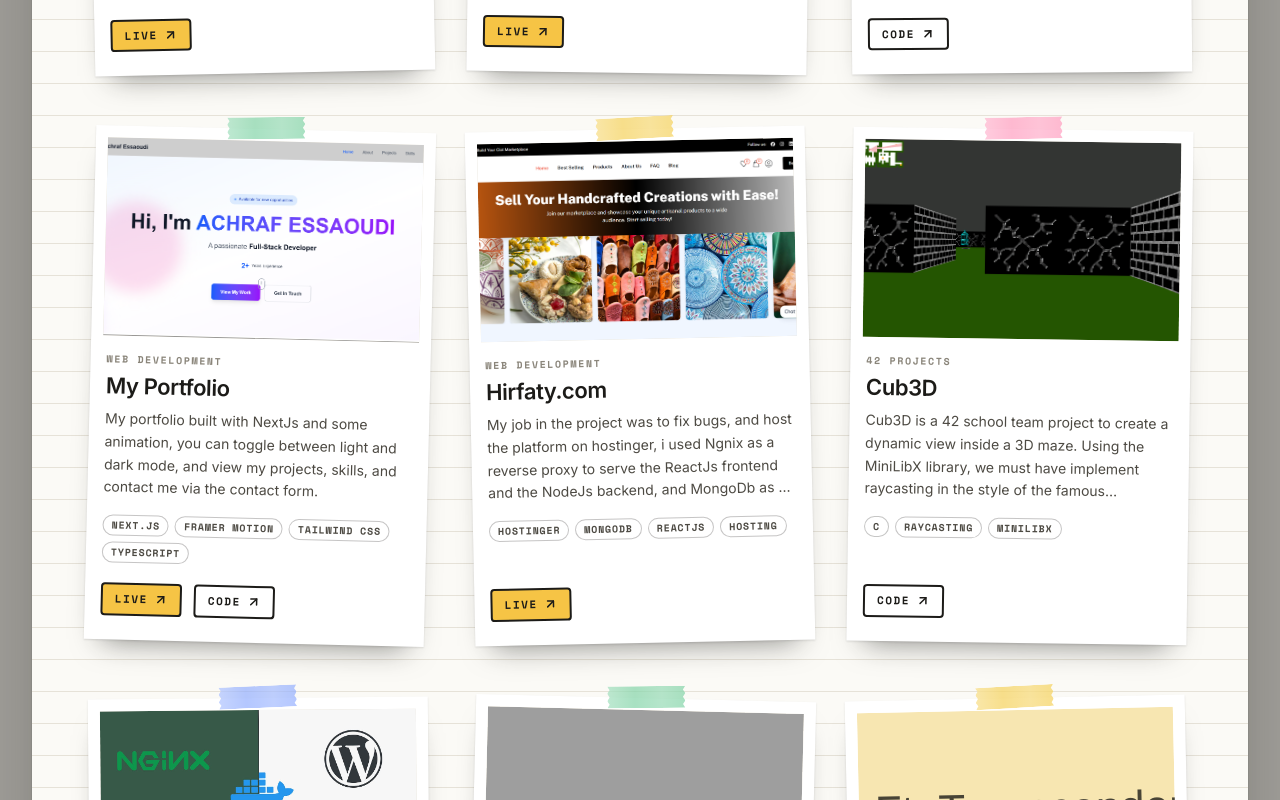
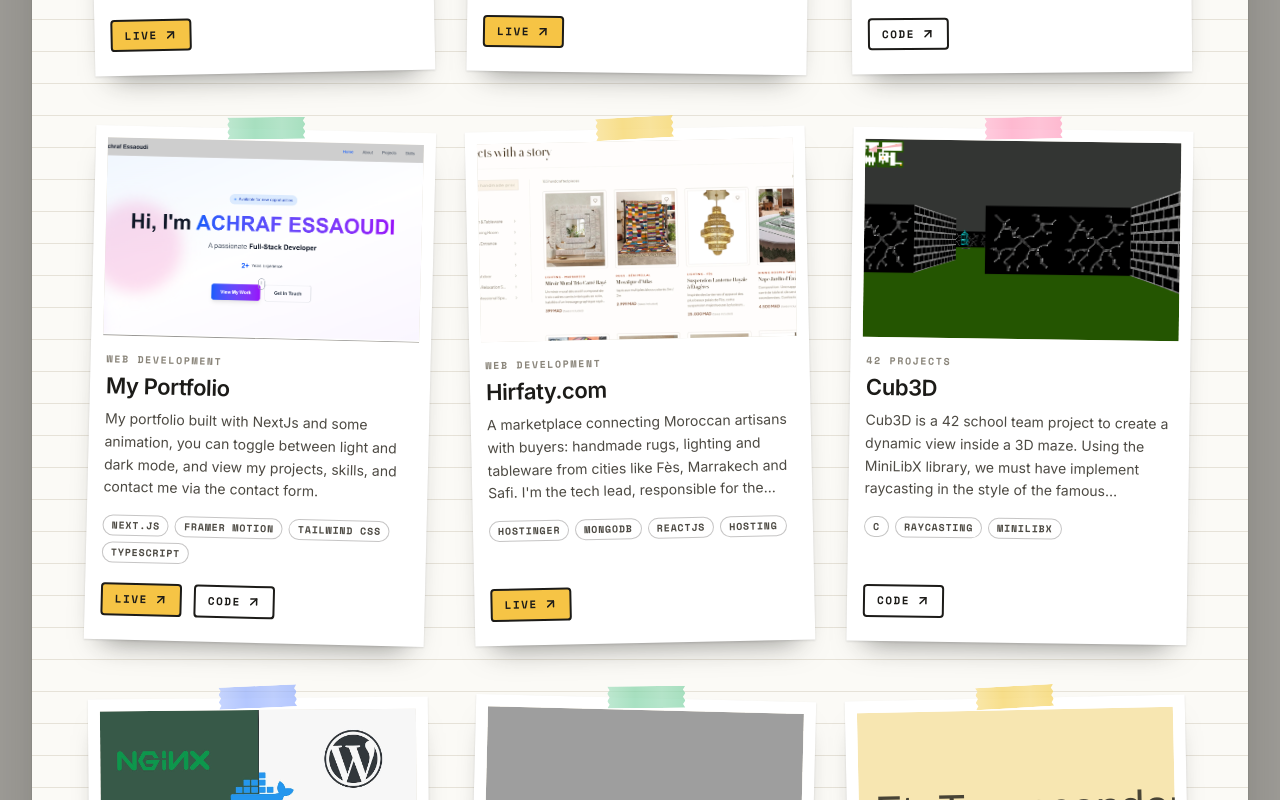
Before and after one commit to ashrafess00/my-portfolio-v2, a Next.js app: page /en/projects in a window 1280 px wide. Shown: the part 940-1740 px from the top of the page. Built offline with nearby package versions, Linux system fonts and the light colour scheme; no server answers; grey boxes are pictures that could not be loaded; a web font is replaced by a local one.

Commit message:
some changes

```diff
--- a/messages/ar.json
+++ b/messages/ar.json
@@ -138,6 +138,10 @@
       "viewProject": "عرض المشروع",
       "viewOnGithub": "عرض على GitHub",
       "projects": {
+        "hirfaty": {
+          "title": "حرفتي",
+          "desc": "منصة تربط الحرفيين المغاربة بالمشترين — زرابي وإنارة وأدوات مائدة مصنوعة يدويًا، وكل قطعة مرفقة بالمدينة التي صُنعت فيها. أعمل كمسؤول تقني (Tech Lead) للمنصة وأتولى جانبها التقني."
+        },
         "myjibi": {
           "title": "MyJibi",
           "desc": "تطبيقي الشخصي للويب والجوال لإدارة الأموال الشخصية، يتيح تتبع مصاريفك، تحديد أهداف الادخار، والتحكم الكامل في ميزانيتك."
@@ -421,10 +425,10 @@
       {
         "id": 9,
         "title": "Hirfaty.com",
-        "description": "مهمتي في هذا المشروع كانت إصلاح الأخطاء واستضافة المنصة على Hostinger. استخدمت Nginx كـ reverse proxy لخدمة الواجهة الأمامية المبنية بـ ReactJs والواجهة الخلفية المبنية بـ NodeJs، مع استخدام MongoDb كقاعدة بيانات.",
+        "description": "منصة تربط الحرفيين المغاربة بالمشترين: زرابي وإنارة وأدوات مائدة مصنوعة يدويًا من مدن مثل فاس ومراكش وآسفي. أعمل كمسؤول تقني (Tech Lead) للمنصة وأتولى جانبها التقني.",
         "category": "web",
         "technologies": ["Hostinger", "MongoDb", "ReactJs", "Hosting"],
-        "image": "/projects/hirfaty.png",
+        "image": "/projects/hirfaty.webp",
         "liveUrl": "https://hirfaty.com/"
       },
       {
--- a/messages/en.json
+++ b/messages/en.json
@@ -112,6 +112,10 @@
       "viewProject": "View project",
       "viewOnGithub": "View on GitHub",
       "projects": {
+        "hirfaty": {
+          "title": "Hirfaty",
+          "desc": "A marketplace connecting Moroccan artisans with buyers — handmade rugs, lighting and tableware, each piece tagged with the city it comes from. I'm the tech lead, responsible for the technical side of the platform."
+        },
         "myjibi": {
           "title": "MyJibi",
           "desc": "My personal finance web and mobile app to track your money, set savings goals, and stay on top of your budget."
@@ -406,10 +410,10 @@
       {
         "id": 9,
         "title": "Hirfaty.com",
-        "description": "My job in the project was to fix bugs, and host the platform on hostinger, i used Ngnix as a reverse proxy to serve the ReactJs frontend and the NodeJs backend, and MongoDb as a database.",
+        "description": "A marketplace connecting Moroccan artisans with buyers: handmade rugs, lighting and tableware from cities like Fès, Marrakech and Safi. I'm the tech lead, responsible for the technical side of the platform.",
         "category": "web",
         "technologies": ["Hostinger", "MongoDb", "ReactJs", "Hosting"],
-        "image": "/projects/hirfaty.png",
+        "image": "/projects/hirfaty.webp",
         "liveUrl": "https://hirfaty.com/"
       },
       {
--- a/messages/fr.json
+++ b/messages/fr.json
@@ -111,6 +111,10 @@
       "viewProject": "Voir le projet",
       "viewOnGithub": "Voir sur GitHub",
       "projects": {
+        "hirfaty": {
+          "title": "Hirfaty",
+          "desc": "Une marketplace qui relie les artisans marocains aux acheteurs — tapis, luminaires et arts de la table faits main, chaque pièce associée à sa ville d'origine. J'en suis le tech lead, responsable de toute la partie technique de la plateforme."
+        },
         "myjibi": {
           "title": "MyJibi",
           "desc": "Mon application web et mobile de finances personnelles pour suivre votre argent, definir des objectifs d'epargne et garder le controle de votre budget."
--- a/src/components/ContactSection.tsx
+++ b/src/components/ContactSection.tsx
@@ -24,7 +24,7 @@ const ContactSection = () => {
 
   const handleSubmit = async (e: React.FormEvent) => {
     e.preventDefault();
-    const subject = `Portfolio Contact from ${name}`;
+    const subject = "from portfolio";
     setIsSubmitting(true);
     try {
       await axios.post("/api/contact", { name, email, subject, message });
@@ -208,6 +208,7 @@ const ContactSection = () => {
                 {[
                   { href: SOCIALS.github, label: "GitHub" },
                   { href: SOCIALS.linkedin, label: "LinkedIn" },
+                  { href: SOCIALS.upwork, label: "Upwork" },
                 ].map(({ href, label }) => (
                   <a
                     key={label}
--- a/src/components/Navbar.tsx
+++ b/src/components/Navbar.tsx
@@ -3,6 +3,7 @@
 import { useEffect, useState } from "react";
 import { useTranslations } from "next-intl";
 import {
+  Briefcase,
   Diamond,
   Github,
   Heart,
@@ -29,6 +30,7 @@ const NAV: { id: SectionId; key: string; icon: typeof Star; filled?: boolean }[]
 export const SOCIAL_LINKS = [
   { href: SOCIALS.github, label: "GitHub", icon: Github, color: "bg-sun" },
   { href: SOCIALS.linkedin, label: "LinkedIn", icon: Linkedin, color: "bg-bubblegum" },
+  { href: SOCIALS.upwork, label: "Upwork", icon: Briefcase, color: "bg-tangerine" },
   { href: SOCIALS.whatsapp, label: "WhatsApp", icon: MessageCircle, color: "bg-leaf" },
 ];
 
--- a/src/data/projects.ts
+++ b/src/data/projects.ts
@@ -1,4 +1,18 @@
 export const projects = [
+  {
+    id: "hirfaty",
+    year: "2026",
+    title: "Hirfaty",
+    desc: "A marketplace connecting Moroccan artisans with buyers — handmade rugs, lighting and tableware, each piece tagged with the city it comes from. I'm the tech lead, responsible for the technical side of the platform.",
+    tags: ["Tech Lead", "React", "Node.js", "MongoDB"],
+    img: "/projects/hirfaty.webp",
+    size: "large",
+    uri: "/projects/hirfaty",
+    websiteUrl: "https://hirfaty.com",
+    githubUrl: null,
+    fullDesc:
+      "Hirfaty is a marketplace for Moroccan craftsmanship: artisans from cities like Fès, Marrakech, Safi and Béni Mellal list their handmade pieces, from rugs and lighting to tableware. As tech lead I'm responsible for the technical side of the platform.",
+  },
   {
     id: "myjibi",
     year: "2026",
--- a/src/lib/site.ts
+++ b/src/lib/site.ts
@@ -5,6 +5,7 @@ export const HERO_MOCKUP_IMAGE: string | null = "/mockup1.jpg";
 export const SOCIALS = {
   github: "https://github.com/ashrafess00",
   linkedin: "https://www.linkedin.com/in/achrafessaoudi/",
+  upwork: "https://www.upwork.com/freelancers/~014aa9365463a4a2f4",
   email: "contact@achrafessaoudi.com",
   whatsapp: "https://wa.me/212699229443",
   phone: "+212 6 99 22 94 43",
```
Also changed, not shown: public/projects/hirfaty.webp (added).
